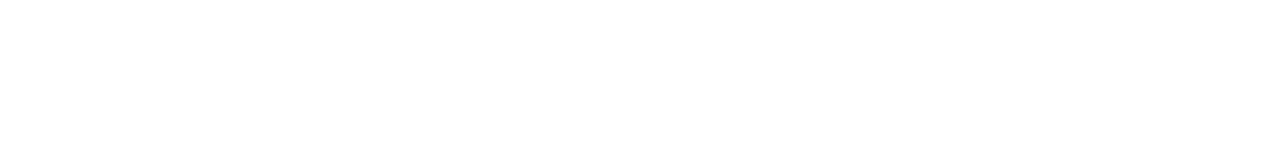
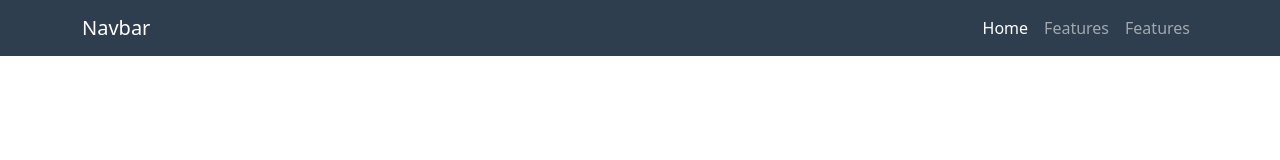
Before and after one commit to filippo1996/html-css-bootstrap-freelancer, a plain HTML site: page index.html in a window 1280 px wide. Drawn offline with nearby package versions, Linux system fonts and the light colour scheme.

Commit message:
add header

```diff
--- a/css/style.css
+++ b/css/style.css
@@ -0,0 +1,4 @@
+/* header top */
+.bg_blue{
+    background: rgb(47,62,78);
+}
--- a/index.html
+++ b/index.html
@@ -11,9 +11,30 @@
     <link rel="stylesheet" href="css/style.css">
 </head>
 <body>
-    <div class="container-fluid">
     <!-- intestazione pagina -->
-        <header></header>
+    <header>
+        <nav class="navbar navbar-expand-sm navbar-dark bg_blue">
+            <div class="container">
+                <a class="navbar-brand" href="#">Navbar</a>
+                <button class="navbar-toggler" type="button" data-bs-toggle="collapse" data-bs-target="#navbarNav" aria-controls="navbarNav" aria-expanded="false" aria-label="Toggle navigation">
+                    <span class="navbar-toggler-icon"></span>
+                </button>
+                <div class="collapse navbar-collapse justify-content-end">
+                    <ul class="navbar-nav">
+                        <li class="nav-item">
+                            <a class="nav-link active" aria-current="page" href="#">Home</a>
+                        </li>
+                        <li class="nav-item">
+                            <a class="nav-link" href="#">Features</a>
+                        </li>
+                        <li class="nav-item">
+                            <a class="nav-link" href="#">Features</a>
+                        </li>
+                    </ul>
+                </div>
+            </div>
+        </nav>
+    </header>
     <!-- end intestazione pagina -->
 
     <!-- corpo della pagina -->
@@ -23,6 +44,5 @@
     <!-- piè di pagina -->
     <footer></footer>
     <!-- end piè di pagina -->
-    </div>
 </body>
 </html>
```
Lines whose indentation alone changed are shown as unchanged.
